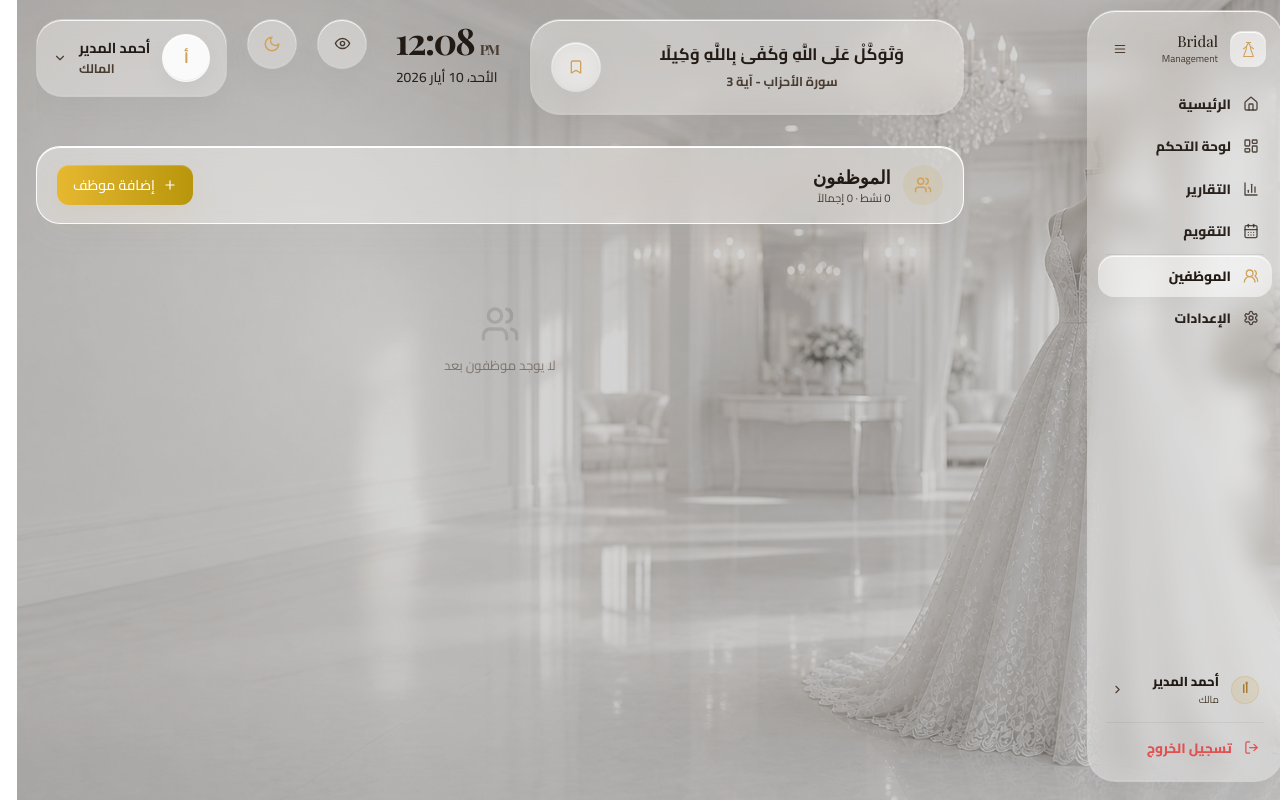
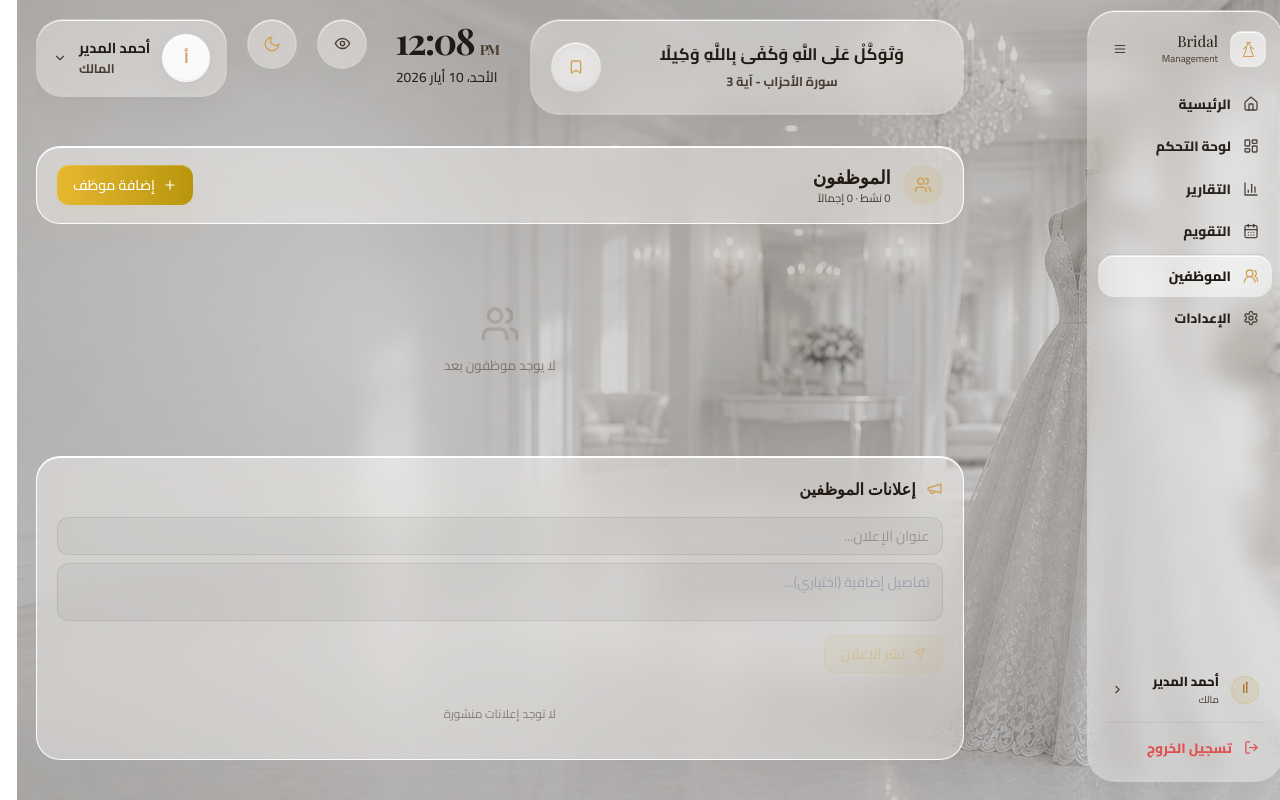
Before and after one commit to mo518525/BridalERP, a React (Vite) app: page /employees in a window 1280 px wide. Built offline with nearby package versions, Linux system fonts and the light colour scheme.

Commit message:
feat: add announcements panel to OwnerView in EmployeesPage

```diff
--- a/src/modules/employees/EmployeesPage.tsx
+++ b/src/modules/employees/EmployeesPage.tsx
@@ -3,7 +3,7 @@ import { motion, AnimatePresence } from 'framer-motion';
 import {
   Users, Plus, Pencil, Trash2, ShoppingBag, RotateCcw,
   KeyRound, X, CheckCircle, AlertTriangle, Shield, TrendingUp,
-  Clock, ChevronLeft,
+  Clock, ChevronLeft, Megaphone, Send,
 } from 'lucide-react';
 import { useAuthStore } from '../../store/authStore';
 import { usePermissions } from '../../hooks/usePermissions';
@@ -14,7 +14,7 @@ import { Button } from '../../components/Button';
 import { Input, Select } from '../../components/Input';
 import { Modal, ConfirmDialog } from '../../components/Modal';
 import { formatDate, formatCurrency, isOverdue } from '../../utils/formatters';
-import type { User, Transaction, Reminder } from '../../types';
+import type { User, Transaction, Reminder, Announcement } from '../../types';
 
 function glass(isDark: boolean, extra?: React.CSSProperties): React.CSSProperties {
   return {
@@ -247,7 +247,7 @@ function EmployeeDetail({ emp, txns, reminders, isDark, onClose, onEdit, onDelet
 
 // ─── OWNER VIEW ───────────────────────────────────────────────────────────────
 function OwnerView() {
-  const { theme, addToast } = useUIStore();
+  const { theme, addToast, language } = useUIStore();
   const isDark = theme === 'dark';
   const t = tok(isDark);
   const { user: me } = useAuthStore();
@@ -255,6 +255,10 @@ function OwnerView() {
   const [users, setUsers]       = useState<User[]>([]);
   const [txns, setTxns]         = useState<Transaction[]>([]);
   const [reminders, setReminders] = useState<Reminder[]>([]);
+  const [announcements, setAnnouncements] = useState<Announcement[]>([]);
+  const [annTitle, setAnnTitle]           = useState('');
+  const [annBody, setAnnBody]             = useState('');
+  const [annLoading, setAnnLoading]       = useState(false);
   const [selected, setSelected] = useState<User | null>(null);
   const [showForm, setShowForm] = useState(false);
   const [editing, setEditing]   = useState<User | null>(null);
@@ -265,11 +269,34 @@ function OwnerView() {
     api.auth.getUsers().then(setUsers).catch(console.error);
     api.transactions.getAll().then(setTxns).catch(console.error);
     api.reminders.getAll().then(setReminders).catch(console.error);
+    api.announcements.getAll().then(setAnnouncements).catch(console.error);
   };
   useEffect(() => { load(); }, []);
 
   const employees = users.filter(u => u.id !== me?.id);
   const active = employees.filter(u => u.active).length;
+
+  const createAnnouncement = async (e: React.FormEvent) => {
+    e.preventDefault();
+    if (!annTitle.trim()) return;
+    setAnnLoading(true);
+    try {
+      const created = await api.announcements.create(annTitle.trim(), annBody.trim() || undefined);
+      setAnnouncements(prev => [created, ...prev]);
+      setAnnTitle('');
+      setAnnBody('');
+      addToast('success', 'تم نشر الإعلان');
+    } catch (e) { addToast('error', String(e)); }
+    finally { setAnnLoading(false); }
+  };
+
+  const deleteAnnouncement = async (id: string) => {
+    try {
+      await api.announcements.delete(id);
+      setAnnouncements(prev => prev.filter(a => a.id !== id));
+      addToast('success', 'تم حذف الإعلان');
+    } catch (e) { addToast('error', String(e)); }
+  };
 
   const handleDelete = async () => {
     if (!deleting) return;
@@ -363,6 +390,103 @@ function OwnerView() {
           )}
         </AnimatePresence>
       </div>
+
+      {/* Announcements panel */}
+      <motion.div
+        initial={{ opacity: 0, y: 8 }}
+        animate={{ opacity: 1, y: 0 }}
+        transition={{ delay: 0.10, type: 'spring', stiffness: 440, damping: 38 }}
+        className="rounded-[24px] p-5"
+        style={glass(isDark)}
+      >
+        <div className="flex items-center gap-2.5 mb-4">
+          <span style={{ color: t.gold }}><Megaphone size={17} /></span>
+          <h2 style={{ fontFamily: "'Playfair Display', serif", fontWeight: 700, fontSize: '1rem', color: t.text1 }}>
+            إعلانات الموظفين
+          </h2>
+        </div>
+
+        {/* Create form */}
+        <form onSubmit={createAnnouncement} className="space-y-2 mb-4">
+          <input
+            value={annTitle}
+            onChange={e => setAnnTitle(e.target.value)}
+            placeholder="عنوان الإعلان..."
+            required
+            className="w-full rounded-[12px] px-3 py-2 text-sm outline-none"
+            style={{
+              fontFamily: 'Cairo, sans-serif',
+              background: isDark ? 'rgba(255,255,255,0.07)' : 'rgba(0,0,0,0.04)',
+              border: isDark ? '1px solid rgba(255,255,255,0.10)' : '1px solid rgba(0,0,0,0.08)',
+              color: t.text1,
+            }}
+          />
+          <textarea
+            value={annBody}
+            onChange={e => setAnnBody(e.target.value)}
+            placeholder="تفاصيل إضافية (اختياري)..."
+            rows={2}
+            className="w-full rounded-[12px] px-3 py-2 text-sm outline-none resize-none"
+            style={{
+              fontFamily: 'Cairo, sans-serif',
+              background: isDark ? 'rgba(255,255,255,0.07)' : 'rgba(0,0,0,0.04)',
+              border: isDark ? '1px solid rgba(255,255,255,0.10)' : '1px solid rgba(0,0,0,0.08)',
+              color: t.text1,
+            }}
+          />
+          <button
+            type="submit"
+            disabled={annLoading || !annTitle.trim()}
+            className="flex items-center gap-2 px-4 py-2 rounded-[12px] text-sm font-semibold disabled:opacity-40"
+            style={{
+              fontFamily: 'Cairo, sans-serif',
+              background: 'rgba(201,168,76,0.18)',
+              color: t.gold,
+              border: '1px solid rgba(201,168,76,0.30)',
+            }}
+          >
+            <Send size={13} />
+            {annLoading ? 'جاري النشر...' : 'نشر الإعلان'}
+          </button>
+        </form>
+
+        {/* Existing announcements */}
+        <div className="space-y-2">
+          <AnimatePresence initial={false}>
+            {announcements.length === 0 && (
+              <p className="text-center py-4" style={{ fontFamily: 'Cairo, sans-serif', fontSize: '0.75rem', color: t.textFaint }}>
+                لا توجد إعلانات منشورة
+              </p>
+            )}
+            {announcements.map(ann => (
+              <motion.div
+                key={ann.id}
+                initial={{ opacity: 0, y: 4 }}
+                animate={{ opacity: 1, y: 0 }}
+                exit={{ opacity: 0, x: 16 }}
+                className="flex items-start gap-3 rounded-[14px] px-4 py-3"
+                style={{
+                  background: isDark ? 'rgba(201,168,76,0.07)' : 'rgba(201,168,76,0.05)',
+                  border: isDark ? '1px solid rgba(201,168,76,0.18)' : '1px solid rgba(201,168,76,0.15)',
+                }}
+              >
+                <div className="flex-1 min-w-0">
+                  <p style={{ fontFamily: 'Cairo, sans-serif', fontWeight: 700, fontSize: '0.85rem', color: t.text1 }}>{ann.title}</p>
+                  {ann.body && <p style={{ fontFamily: 'Cairo, sans-serif', fontSize: '0.76rem', color: t.text2, marginTop: 2 }}>{ann.body}</p>}
+                  <p style={{ fontFamily: 'Cairo, sans-serif', fontSize: '0.62rem', color: t.textFaint, marginTop: 4 }}>{formatDate(ann.created_at, language)}</p>
+                </div>
+                <button
+                  onClick={() => deleteAnnouncement(ann.id)}
+                  className="flex-shrink-0 mt-0.5"
+                  style={{ color: '#e05252', opacity: 0.7 }}
+                >
+                  <Trash2 size={14} />
+                </button>
+              </motion.div>
+            ))}
+          </AnimatePresence>
+        </div>
+      </motion.div>
 
       {showForm && (
         <UserForm user={editing} onClose={() => { setShowForm(false); setEditing(null); }}
```
